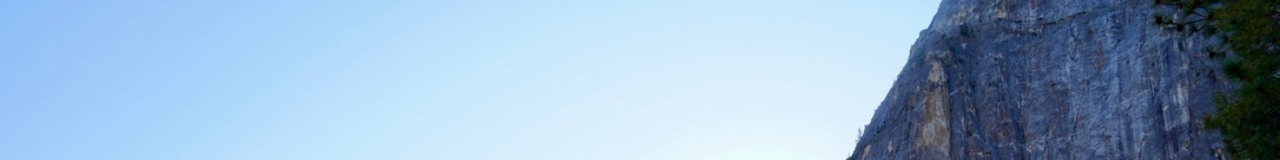
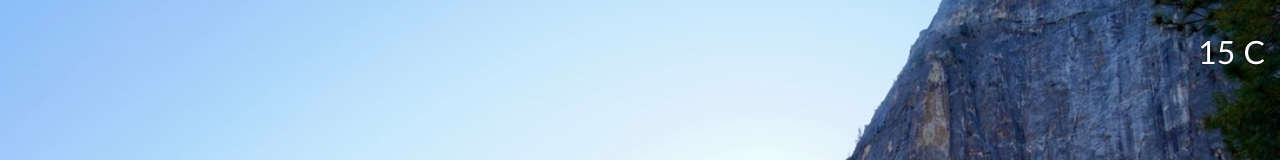
Before and after one commit to aleksandr-efimenko/inspirational-homepage, a React (Create React App) app: page / in a window 1280 px wide. Shown: the top 160 px of the page. Built offline with nearby package versions, Linux system fonts and the light colour scheme.

Commit message:
Create weather component, create css for right top corner

```diff
--- a/src/App.css
+++ b/src/App.css
@@ -35,3 +35,12 @@
   margin-left: 15px;
   grid-column: 1;
 }
+
+.weather-widget {
+  position: absolute;
+  right: 15px;
+  color: white;
+  text-shadow: 0 0 3px rgb(0, 0, 0);
+  font-size: 2rem;
+  font-family:'Gill Sans', 'Gill Sans MT', Calibri, 'Trebuchet MS', sans-serif
+}
--- a/src/App.tsx
+++ b/src/App.tsx
@@ -4,6 +4,7 @@ import { library } from '@fortawesome/fontawesome-svg-core';
 import { FontAwesomeIcon } from '@fortawesome/react-fontawesome';
 import { useAppDispatch, useAppSelector } from './app/hooks';
 import { getNextBg, getPreviousBg, selectBackground } from './features/background/backgroundSclice';
+import Weather from './features/weather/Weather';
 
 library.add(faChevronLeft, faChevronRight);
 
@@ -22,6 +23,7 @@ function App() {
 
   return (
     <div className="App" style={{ backgroundImage: `url(${bgUrl})` }}>
+      <Weather />
       <div className='slide-btn-container-left'>
         <FontAwesomeIcon onClick={handlePrevBg} className='slide-btn ' size={'5x'} icon={['fas', 'chevron-left']} />
       </div>
--- /dev/null
+++ b/src/features/weather/Weather.tsx
@@ -0,0 +1,13 @@
+import React from 'react'
+import { useAppSelector } from '../../app/hooks'
+import { selectWeather } from './weatherSlice'
+
+export default function Weather() {
+    const currentWeather = useAppSelector(selectWeather);
+
+    return (
+        <div className='weather-widget'>
+            <p>{currentWeather}</p>
+        </div>
+    )
+}
--- a/src/features/weather/weatherSlice.ts
+++ b/src/features/weather/weatherSlice.ts
@@ -5,7 +5,7 @@ export interface WeatherState {
 }
 
 const initialState: WeatherState = {
-    currentWeather: '-'
+    currentWeather: '15 C'
 }
 
 export const weatherSlice = createSlice({
```
